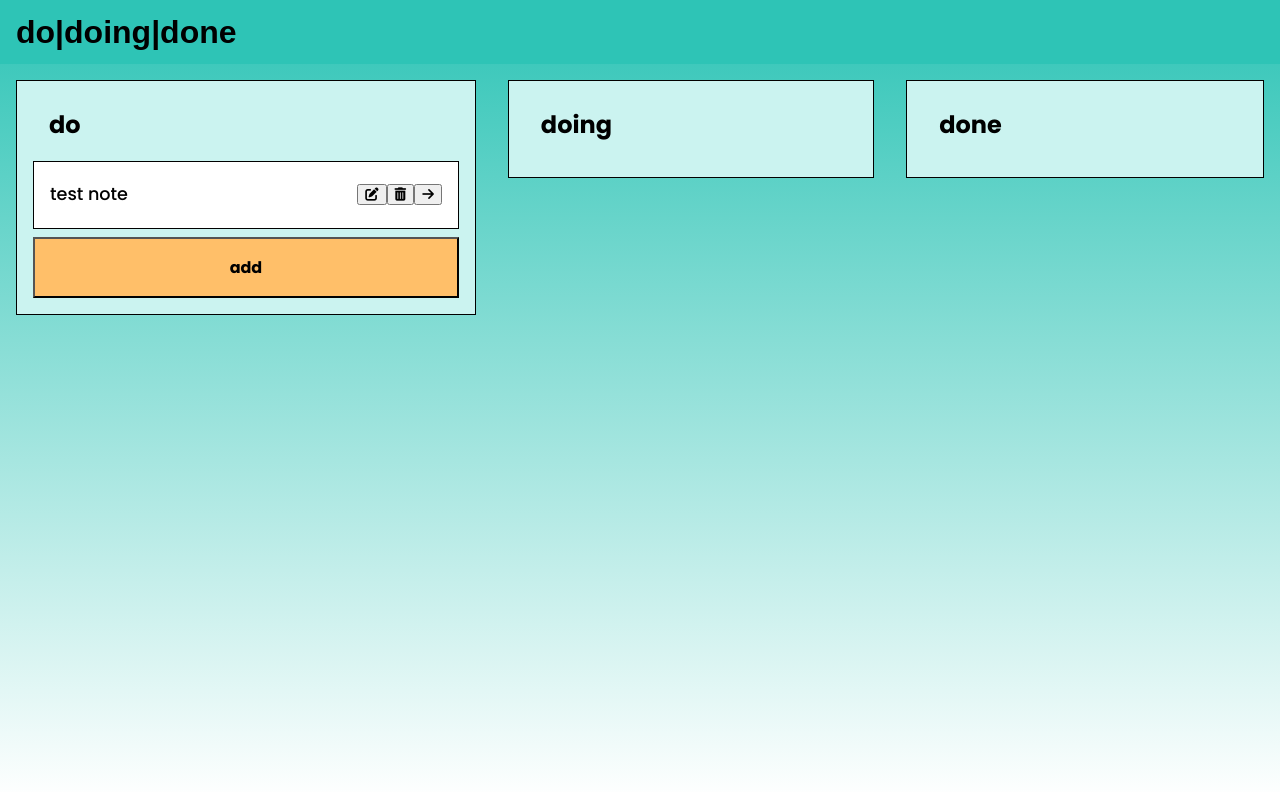
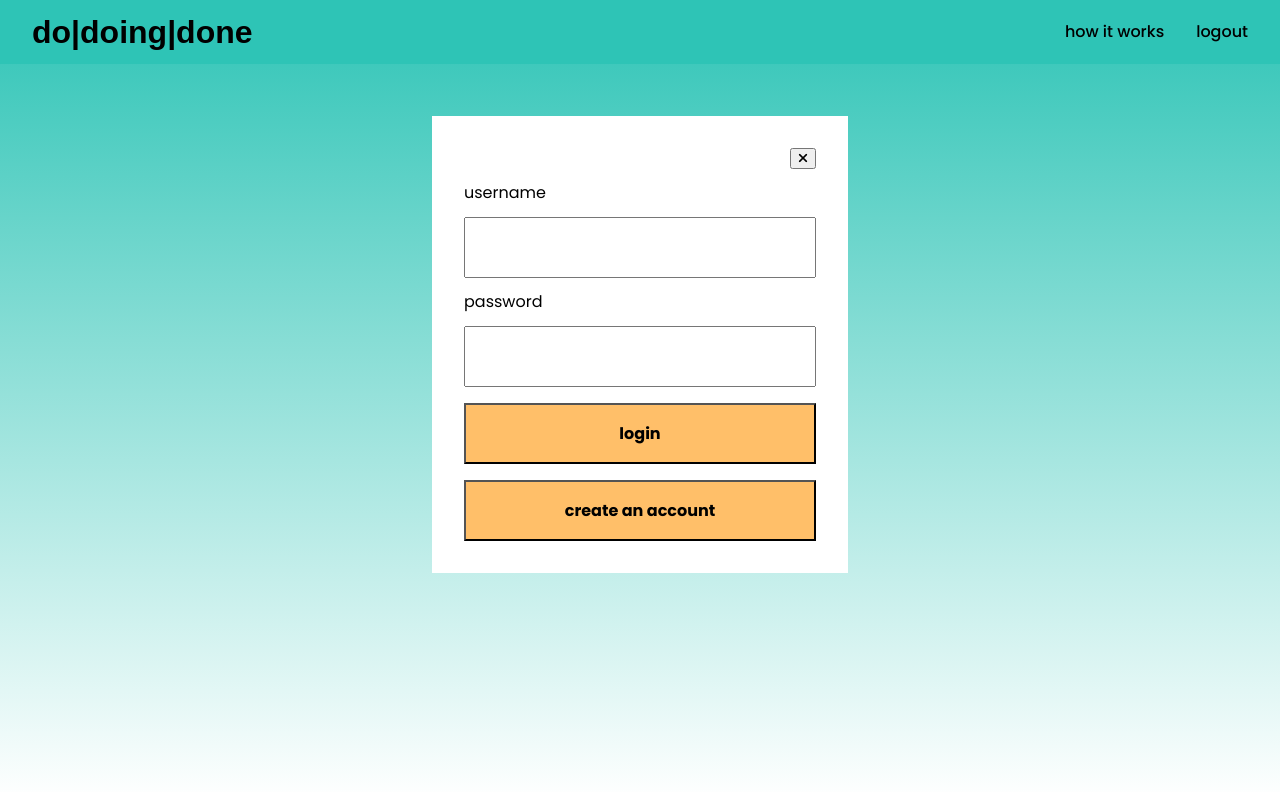
Before and after one commit to benjaminrae/to-do-react, a React (Create React App) app: page / in a window 1280 px wide. Shown: the top 792 px of the page. Built offline with nearby package versions, Linux system fonts and the light colour scheme; no server answers.

Commit message:
Start work on login page

```diff
--- a/package.json
+++ b/package.json
@@ -10,6 +10,7 @@
     "firebase": "^9.8.4",
     "react": "^18.2.0",
     "react-dom": "^18.2.0",
+    "react-router-dom": "^6.3.0",
     "react-scripts": "5.0.1",
     "web-vitals": "^2.1.4"
   },
--- a/src/App.js
+++ b/src/App.js
@@ -6,6 +6,7 @@ import Footer from "./Components/Footer/Footer";
 import NewNoteForm from "./Components/NewNoteForm/NewNoteForm";
 import todoService from "./services/todos";
 import ToastNotification from "./Components/ToastNotification/ToastNotification";
+import Login from "./Components/Login/Login";
 
 function App() {
     const [todos, setTodos] = useState([
@@ -200,7 +201,8 @@ function App() {
                     onEdit={saveEditedNote}
                 />
                 <ToastNotification message={notification} />
-                <div className="lists-container">
+                <Login />
+                {/* <div className="lists-container">
                     <List
                         todos={doList}
                         title="do"
@@ -224,7 +226,7 @@ function App() {
                         onDelete={deleteNote}
                         onEdit={editNote}
                     />
-                </div>
+                </div> */}
             </div>
             {/* <Footer /> */}
         </div>
--- a/src/Components/Header/Header.css
+++ b/src/Components/Header/Header.css
@@ -1,10 +1,29 @@
-.Header {
+.header {
     background-color: #2ec4b6;
-    padding: 1rem;
+    padding: 1rem 2rem;
+    display: flex;
+    justify-content: space-between;
+    align-items: center;
 }
 
-.Header__title {
+.header__title {
     font-size: 2rem;
     font-weight: 700;
     font-family: sans-serif;
 }
+
+.header__link {
+    text-decoration: none;
+    color: inherit;
+    font-weight: 500;
+}
+
+.header__link:hover {
+    cursor: pointer;
+    font-weight: 700;
+}
+
+.header__list {
+    display: inline-flex;
+    column-gap: 2rem;
+}
--- a/src/Components/Header/Header.js
+++ b/src/Components/Header/Header.js
@@ -2,9 +2,22 @@ import "./Header.css";
 
 const Header = () => {
     return (
-        <div className="Header">
-            <h1 className="Header__title">do|doing|done</h1>
-            <nav></nav>
+        <div className="header">
+            <h1 className="header__title">do|doing|done</h1>
+            <nav className="header__nav">
+                <ul className="header__list">
+                    <li>
+                        <a className="header__link" href="">
+                            how it works
+                        </a>
+                    </li>
+                    <li>
+                        <a className="header__link" href="">
+                            logout
+                        </a>
+                    </li>
+                </ul>
+            </nav>
         </div>
     );
 };
--- /dev/null
+++ b/src/Components/Login/Login.css
@@ -0,0 +1,47 @@
+.login__window {
+    position: absolute;
+    height: 70%;
+    width: 100%;
+    display: flex;
+    justify-content: center;
+    align-items: center;
+}
+
+.login__form {
+    /* position: absolute; */
+    display: flex;
+    flex-direction: column;
+    z-index: 5;
+    background-color: white;
+    padding: 2rem;
+    row-gap: 1rem;
+}
+
+.login__username {
+    padding: 1rem;
+    font-size: 1rem;
+    font-family: "Poppins", sans-serif;
+}
+
+.login__password {
+    padding: 1rem;
+    font-size: 1rem;
+    font-family: "Poppins", sans-serif;
+}
+
+.login__submit {
+    background-color: #ffbf69;
+    font-size: 1rem;
+    font-family: "Poppins", sans-serif;
+    font-weight: bolder;
+    padding: 1rem;
+}
+
+.login__submit:hover {
+    cursor: pointer;
+    background-color: #ff9f1c;
+}
+
+.login__cancel {
+    align-self: flex-end;
+}
--- /dev/null
+++ b/src/Components/Login/Login.js
@@ -0,0 +1,22 @@
+import "./Login.css";
+
+const Login = () => {
+    return (
+        <div className="login__window" id="login__window">
+            <form className="login__form">
+                <button className="login__cancel">
+                    <i className="fa-solid fa-xmark"></i>
+                </button>
+                <label htmlFor="login__username">username</label>
+                <input id="login__username" className="login__username"></input>
+                <label htmlFor="login__password">password </label>
+                <input id="login__password" className="login__password"></input>
+                <button className="login__submit">login</button>
+
+                <button className="login__submit">create an account</button>
+            </form>
+        </div>
+    );
+};
+
+export default Login;
```
Also changed, not shown: 1 other file (tests, documents, lock files or other folders).
